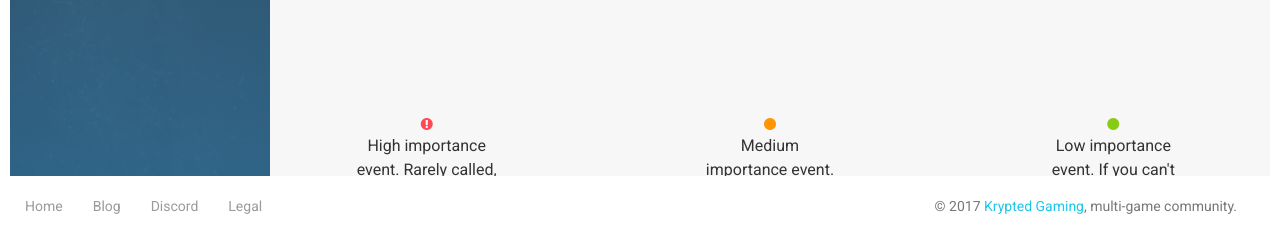
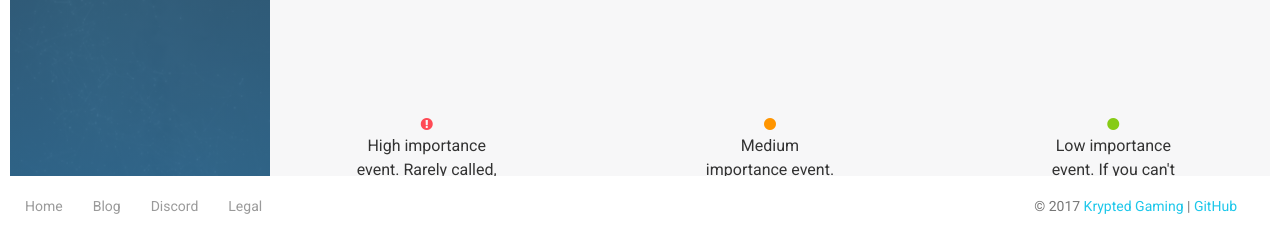
Before and after one commit to KryptedGaming/krypted, a Django app: template Auth/core/templates/events/all_events.html in a window 1280 px wide. Shown: the part 739-975 px from the top of the page. Run offline with Django 3.2, Linux system fonts and the light colour scheme; the template is opened without the code that fills it, so the values that code supplies are empty; some libraries are stand-ins or nearby versions.

Commit message:
Fixed spacing on dropdowns.

```diff
--- a/Auth/core/templates/dashboard/base.html
+++ b/Auth/core/templates/dashboard/base.html
@@ -103,7 +103,6 @@
 								{% endif %}
 								<li class="divider"></li>
                                 <li><a href="/notifications/">View All</a></li>
-								<br>
                               </ul>
                         </li>
 
@@ -131,7 +130,6 @@
 								{% endif %}
 								<li class="divider"></li>
                                 <li><a href="#">View All</a></li>
-								<br>
                               </ul>
                         </li>
                     </ul>
@@ -260,7 +258,7 @@
                     </ul>
                 </nav>
                 <p class="copyright pull-right">
-                    &copy; <script>document.write(new Date().getFullYear())</script> <a href="http://kryptedgaming.com/">Krypted Gaming</a>, multi-game community.
+                    &copy; <script>document.write(new Date().getFullYear())</script> <a href="http://kryptedgaming.com/">Krypted Gaming</a> | <a href="https://github.com/porowns/krypted-auth">GitHub</a>
                 </p>
             </div>
         </footer>
```
Also changed, not shown: Auth/core/templates/dashboard/old_base.html (renamed from Auth/core/templates/dashboard/base_old.html).
